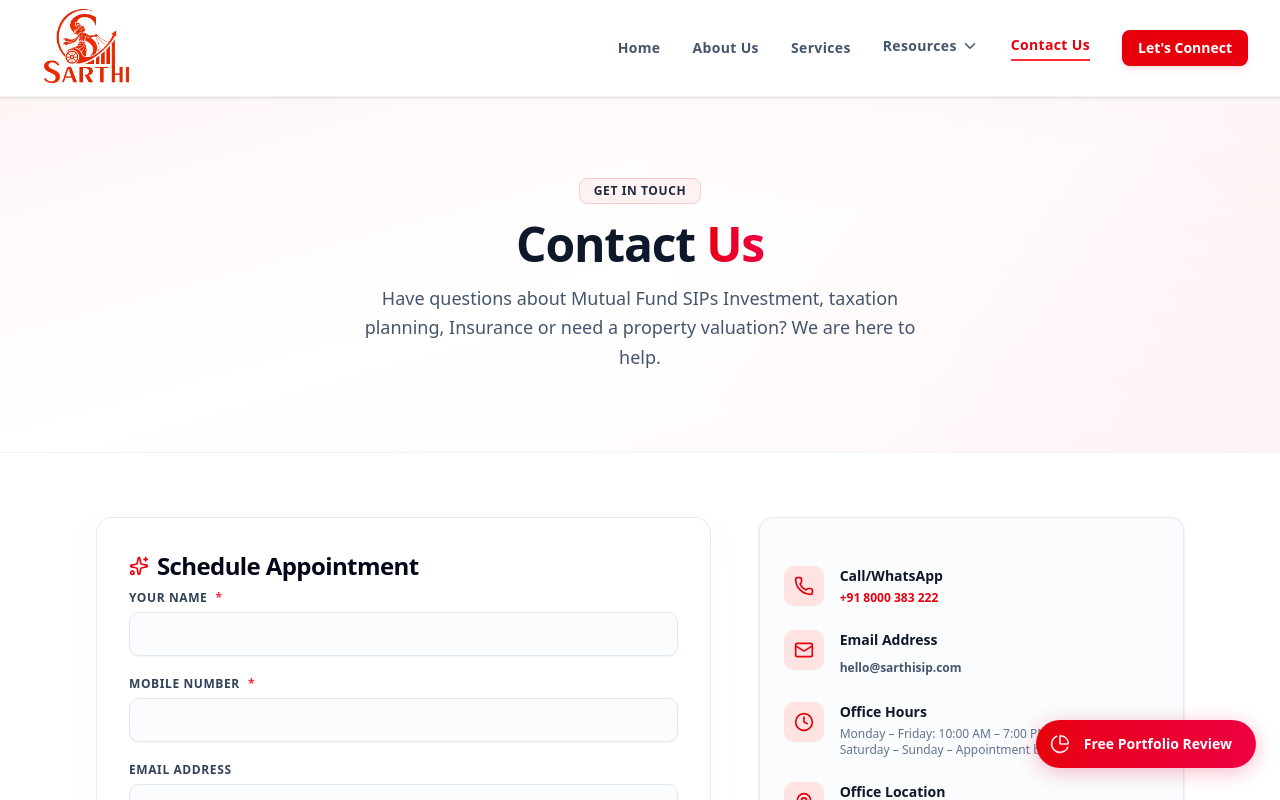
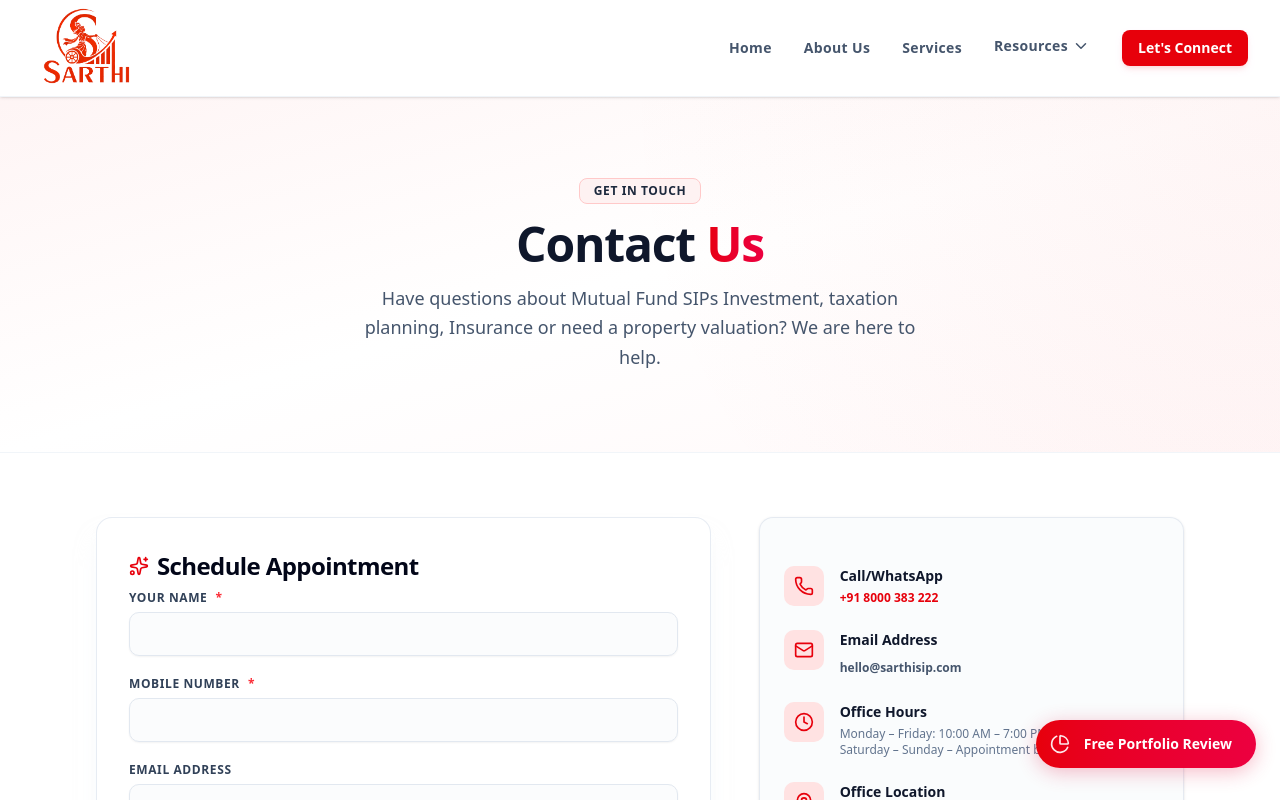
Before and after one commit to dhruvangg/sarthi, a Next.js app: page /contact in a window 1280 px wide. Shown: the top 800 px of the page. Built offline with nearby package versions, Linux system fonts and the light colour scheme.

Commit message:
feat: implement responsive Header component with navigation and resource dropdowns

```diff
--- a/src/components/Header.tsx
+++ b/src/components/Header.tsx
@@ -137,16 +137,6 @@ export function Header({ showBackToHome = false }: HeaderProps) {
                       </div>
                     )}
                   </div>
-
-                  <Link
-                    href="/contact"
-                    className={`text-sm font-semibold tracking-wide transition-colors duration-200 ${isActive("/contact")
-                      ? "text-red-600 font-bold border-b-2 border-red-500 pb-1"
-                      : "text-slate-600 hover:text-red-600"
-                      }`}
-                  >
-                    Contact Us
-                  </Link>
                 </nav>
 
                 <Link href="/contact">
@@ -248,17 +238,6 @@ export function Header({ showBackToHome = false }: HeaderProps) {
                   </div>
                 )}
               </div>
-
-              <Link
-                href="/contact"
-                onClick={() => setMobileMenuOpen(false)}
-                className={`text-base font-semibold transition-colors duration-200 py-1.5 ${isActive("/contact")
-                  ? "text-red-600 pl-2 border-l-4 border-red-500"
-                  : "text-slate-700 hover:text-red-600"
-                  }`}
-              >
-                Contact Us
-              </Link>
             </nav>
 
             <div className="h-px bg-slate-100" />
@@ -271,7 +250,7 @@ export function Header({ showBackToHome = false }: HeaderProps) {
               </Link>
               <a href="tel:+918000383222" className="flex items-center justify-center gap-2 text-slate-700 hover:text-red-600 font-semibold py-2.5 text-sm">
                 <PhoneCall className="h-4 w-4" />
-                <span>Call Advisor (Sheetal)</span>
+                <span>Call Advisor</span>
               </a>
             </div>
           </div>
```
